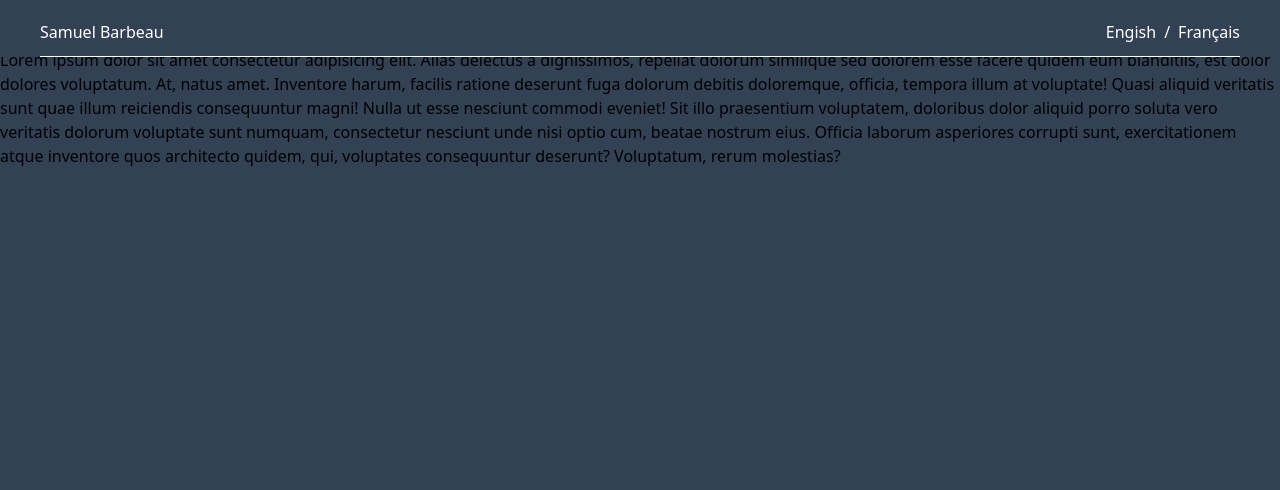
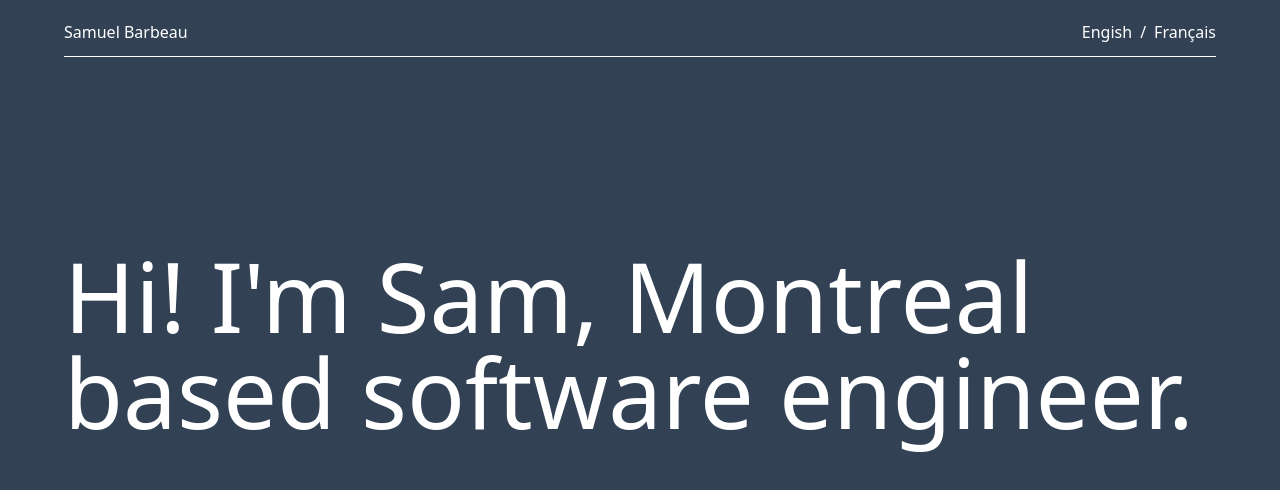
Before and after one commit to samb271/portfolio, a Vue app: page / in a window 1280 px wide. Shown: the top 490 px of the page. Built offline with nearby package versions, Linux system fonts and the light colour scheme.

Commit message:
home init

```diff
--- a/src/components/Container.vue
+++ b/src/components/Container.vue
@@ -2,7 +2,7 @@
 </script>
 
 <template>
-  <div class="mx-10">
+  <div class="md:mx-16 mx-8">
     <slot></slot>
   </div>
 </template>
--- a/src/components/Header.vue
+++ b/src/components/Header.vue
@@ -3,7 +3,7 @@ import Container from './Container.vue';
 </script>
 
 <template>
-  <div class="fixed w-full md:px-10 px-8 pt-2 text-white bg-[#334155]">
+  <div class="fixed w-full md:px-16 px-8 pt-2 text-white bg-[#334155]">
     <div class="h-12 flex justify-between place-items-center">
       <div>Samuel Barbeau</div>
       <div class="flex flex-row">
--- a/src/components/Home.vue
+++ b/src/components/Home.vue
@@ -3,6 +3,7 @@
 </script>
 
 <template>
-  <p>Lorem ipsum dolor sit amet consectetur adipisicing elit. Alias delectus a dignissimos, repellat dolorum similique sed dolorem esse facere quidem eum blanditiis, est dolor dolores voluptatum. At, natus amet. Inventore harum, facilis ratione deserunt fuga dolorum debitis doloremque, officia, tempora illum at voluptate! Quasi aliquid veritatis sunt quae illum reiciendis consequuntur magni! Nulla ut esse nesciunt commodi eveniet! Sit illo praesentium voluptatem, doloribus dolor aliquid porro soluta vero veritatis dolorum voluptate sunt numquam, consectetur nesciunt unde nisi optio cum, beatae nostrum eius. Officia laborum asperiores corrupti sunt, exercitationem atque inventore quos architecto quidem, qui, voluptates consequuntur deserunt? Voluptatum, rerum molestias?
-  </p>
+  <div>
+    <p class="text-8xl text-white my-48 w-full max-w-6xl">Hi! I'm Sam, Montreal based software engineer.</p>
+  </div>
 </template>
--- a/src/components/Page.vue
+++ b/src/components/Page.vue
@@ -7,16 +7,10 @@ const props = defineProps({
 </script>
 
 <template>
-  <div v-if="centered" class="min-h-screen grid place-content-center background">
+  <div v-if="centered" class="min-h-screen grid place-content-center">
     <slot></slot>
   </div>
-  <div v-else class="min-h-screen pt-12 background">
+  <div v-else class="min-h-screen pt-14">
     <slot></slot>
   </div>
 </template>
-
-<style scoped>
-.background{
-  background-color: #334155;
-}
-</style>
--- a/src/views/HomeView.vue
+++ b/src/views/HomeView.vue
@@ -1,12 +1,18 @@
 <script setup lang="ts">
 import Home from '../components/Home.vue'
 import Page from '../components/Page.vue'
+import Container from '@/components/Container.vue';
 </script>
 
 <template>
   <main>
     <Page>
-      <Home />
+      <Container>
+        <Home />
+        <Work />
+        <Projects />
+        <Fun />
+      </Container>
     </Page>
   </main>
 </template>
```
